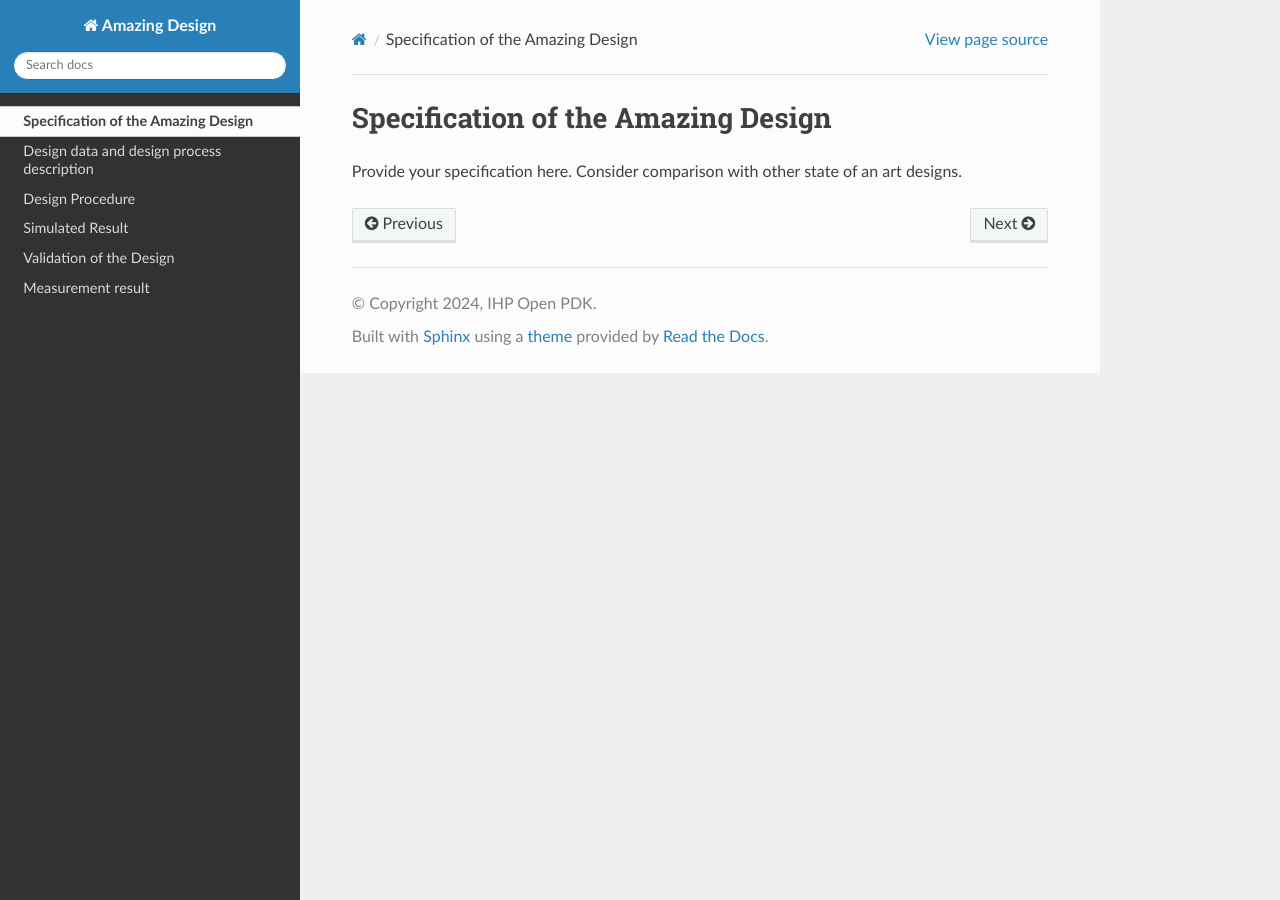
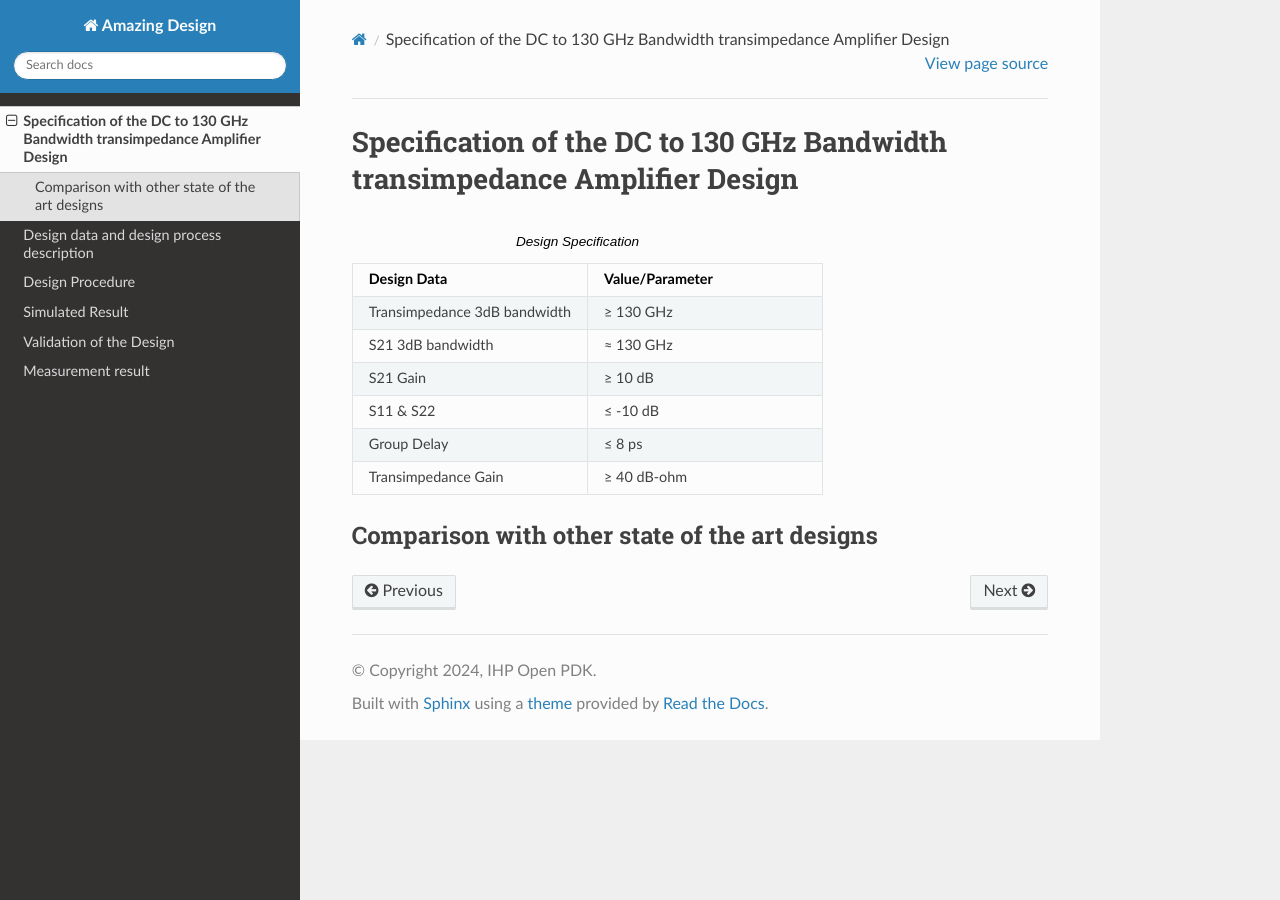
Before and after one commit to IHP-GmbH/TO_Apr2025, a Sphinx documentation site: the page built from DC_to_130_GHz_TIA/doc/source/specification.rst, in a window 1280 px wide. Built offline with Sphinx 7.4.7 and the Read the Docs theme 3.1.0, drawn with Linux system fonts in a browser that asks for light colours.

Commit message:
specification

```diff
--- a/DC_to_130_GHz_TIA/doc/source/specification.rst
+++ b/DC_to_130_GHz_TIA/doc/source/specification.rst
@@ -1,5 +1,26 @@
-Specification of the Amazing Design
-###################################
+Specification of the DC to 130 GHz Bandwidth transimpedance Amplifier Design
+#################################################################################
 
 
-Provide your specification here. Consider comparison with other state of an art designs.
+.. list-table:: Design Specification
+   :widths: 40 40
+   :header-rows: 1
+
+   * - Design Data
+     - Value/Parameter
+   * - Transimpedance 3dB bandwidth
+     -  ≥ 130 GHz
+   * - S21 3dB bandwidth
+     - ≈ 130 GHz
+   * - S21 Gain
+     -  ≥ 10 dB
+   * - S11 & S22
+     - ≤ -10 dB
+   * - Group Delay
+     - ≤ 8 ps
+   * - Transimpedance Gain
+     - ≥ 40 dB-ohm
+
+
+Comparison with other state of the art designs
+----------------------------------------------------
```
Also changed, not shown: DC_to_130_GHz_TIA/doc/source/designdata.rst (+11 -2 lines), DC_to_130_GHz_TIA/doc/source/_static/z21.PNG (added).
